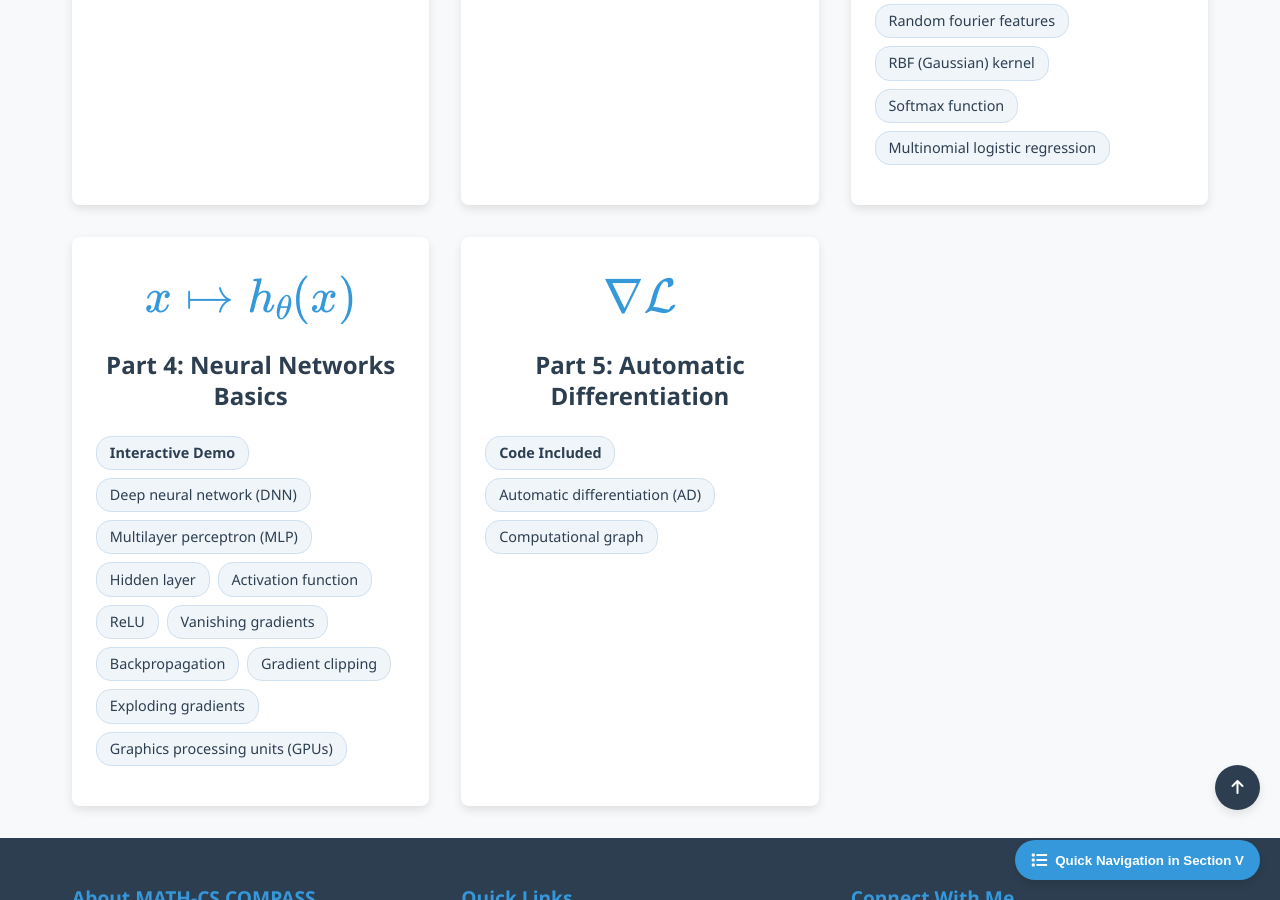
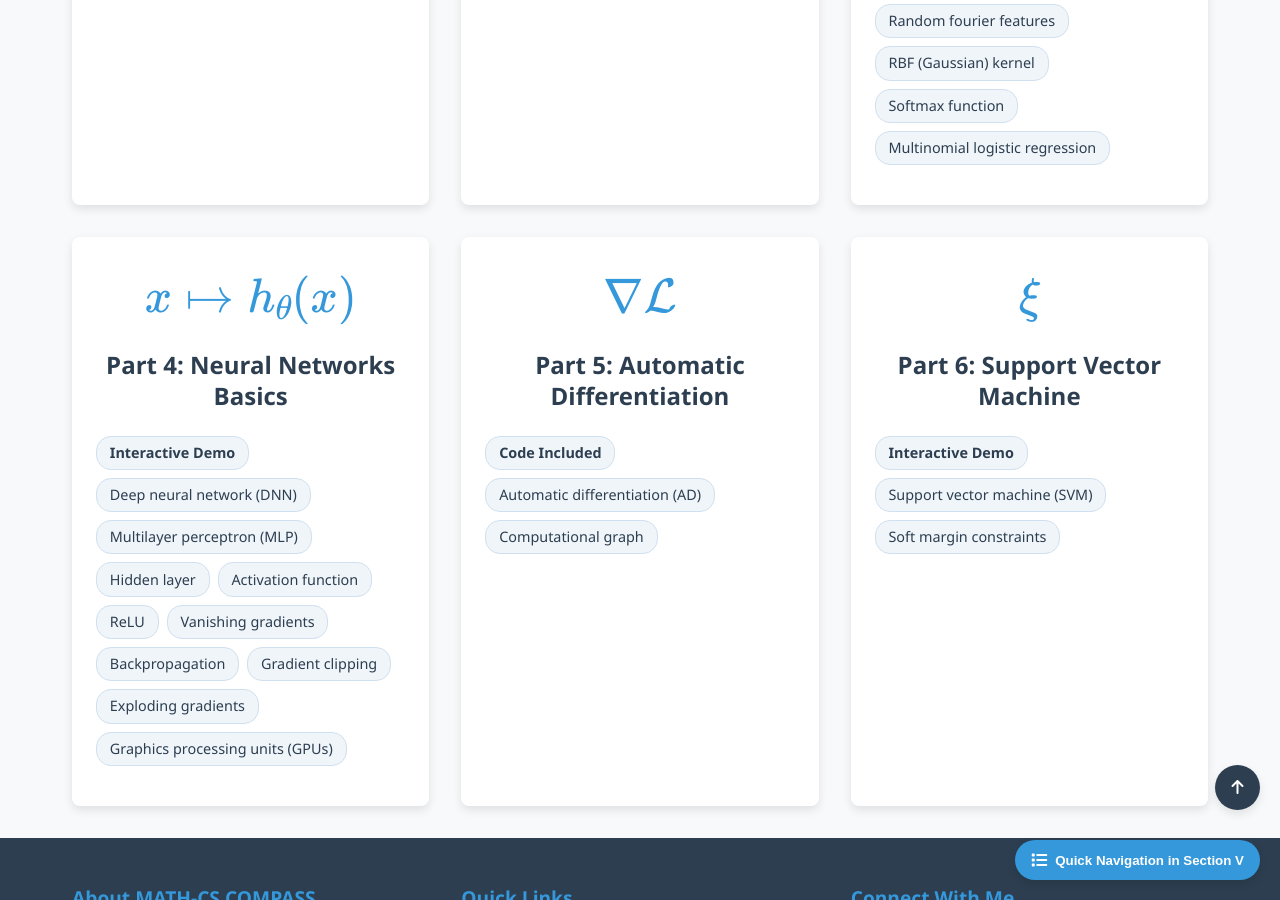
Before and after one commit to Yusukey01/yusukey01.github.io, a Jekyll site: the page built from Mathematics/Machine_learning/ml.html, in a window 1280 px wide and 900 px high, scrolled down 1211 px. Built offline with Jekyll 4.4.1, drawn with Linux system fonts in a browser that asks for light colours.

Commit message:
add demo explanation in SVM

```diff
--- a/Mathematics/Machine_learning/ml.html
+++ b/Mathematics/Machine_learning/ml.html
@@ -122,6 +122,16 @@ uses_python: false
                         </div>
                     </div>
 
+                    <div class="card">
+                        <div class="card-icon">\(\xi\)</div>
+                        <h3><a href="svm.html">Part 6: Support Vector Machine</a></h3>
+                        <div class="keywords">
+                            <span><strong>Interactive Demo</strong></span>
+                            <span>Support vector machine (SVM)</span>
+                            <span>Soft margin constraints</span>
+                        </div>
+                    </div>
+
                 </div>
             </section>
         </div>
```
Also changed, not shown: Mathematics/Machine_learning/svm.html (+4 -5 lines).
